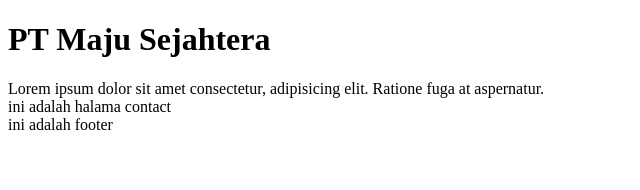
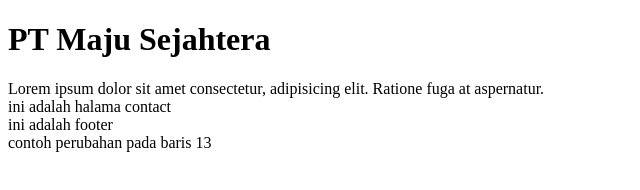
Before and after one commit to kastari-irfan/companyProfile, a plain HTML site: page contact-us.html in a window 1280 px wide. Shown: the whole page, without its empty margins (0-640 px from the left). Drawn offline with Linux system fonts and the light colour scheme.

Commit message:
perubahan pad baris 13

```diff
--- a/contact-us.html
+++ b/contact-us.html
@@ -10,5 +10,6 @@
     <DIV>Lorem ipsum dolor sit amet consectetur, adipisicing elit. Ratione fuga at aspernatur.</DIV>
     <div> ini adalah halama contact</div>
     <footer>ini adalah footer</footer>
+    <div>contoh perubahan pada baris 13</div>
 </body>
 </html>
```
